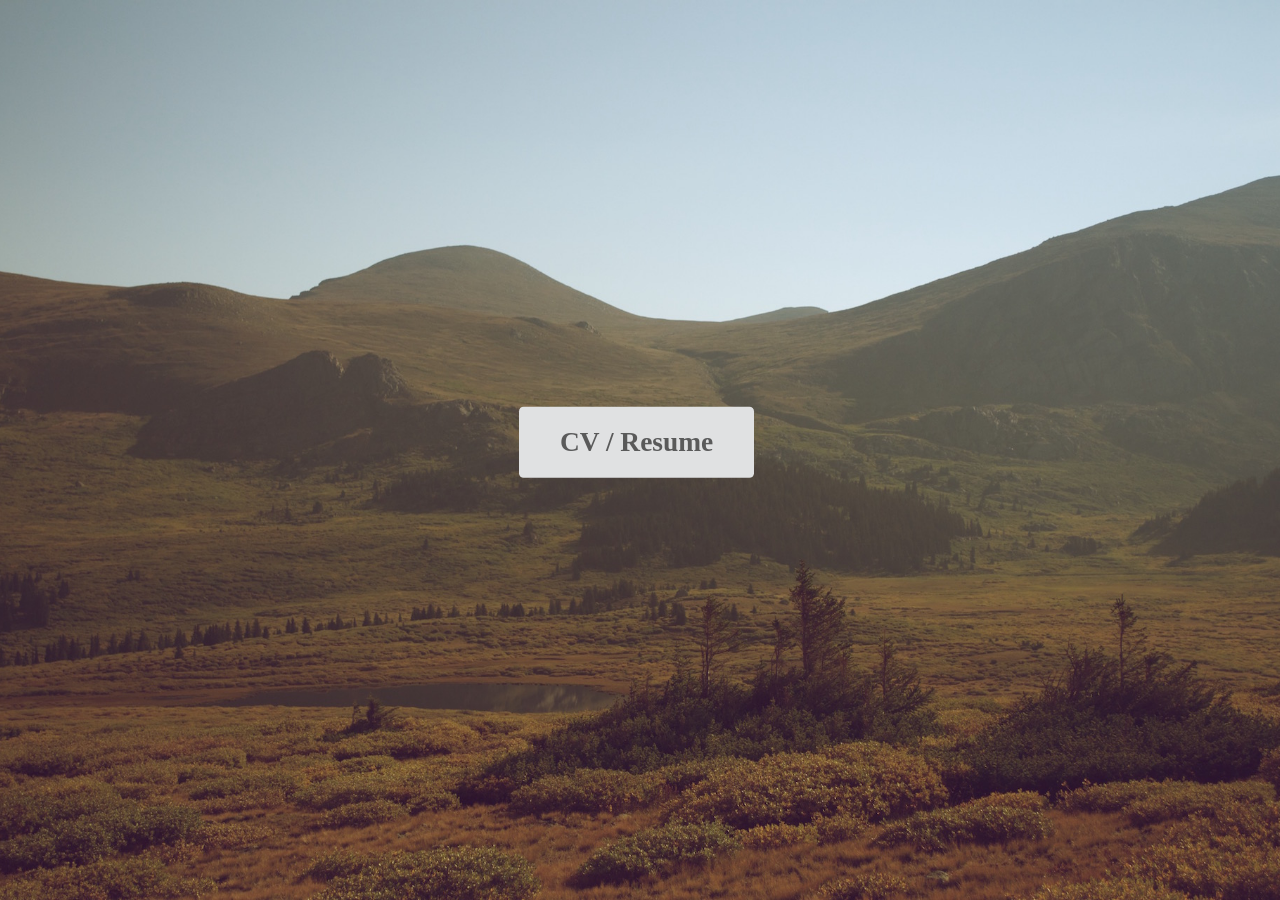
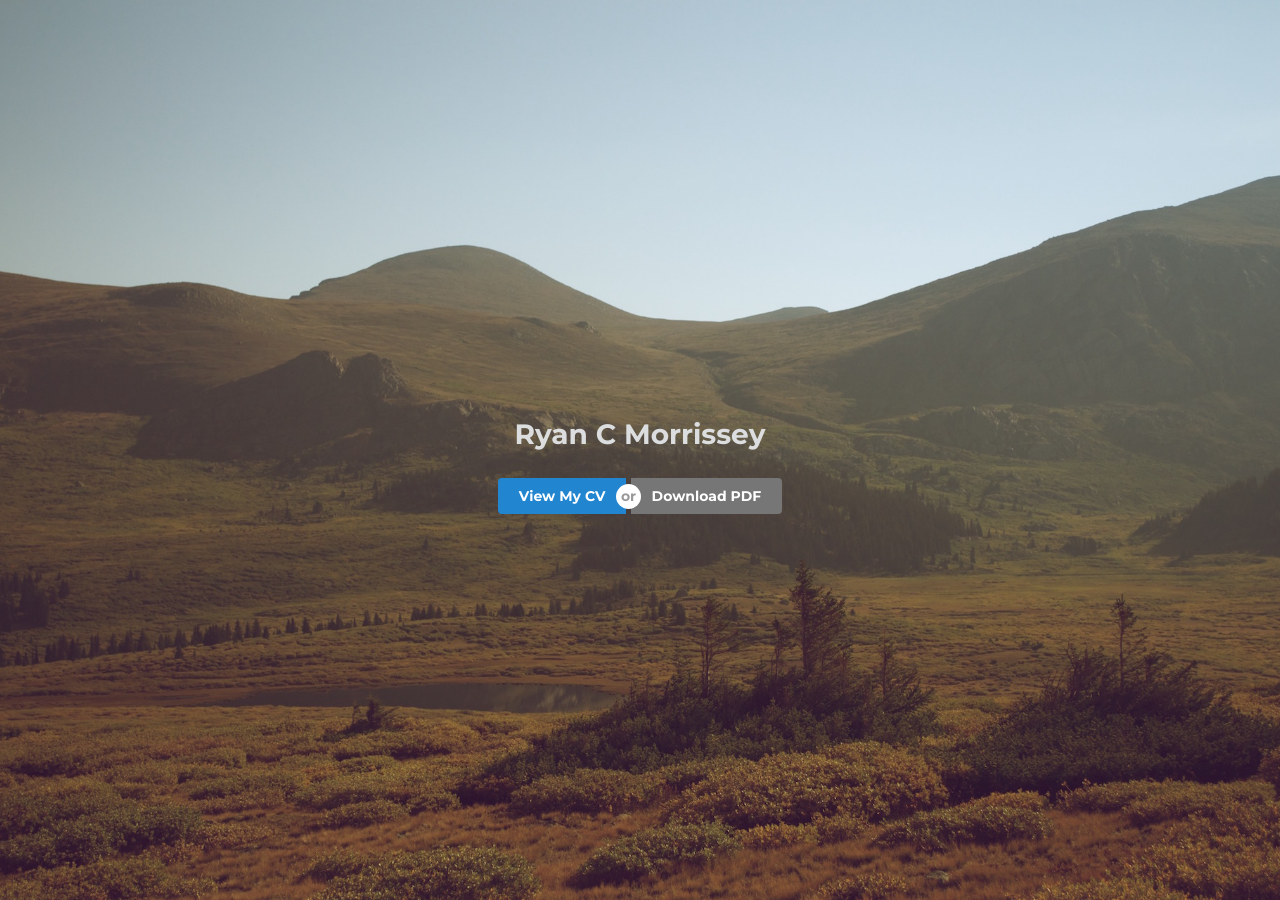
Before and after one commit to 23maverick23/23maverick23.github.io, a Jekyll site: the page built from index.html, in a window 1280 px wide. Built offline with Jekyll 4.4.1, drawn with Linux system fonts in a browser that asks for light colours; nearby versions of some CDN libraries; some web fonts are replaced.

Commit message:
Update links

```diff
--- a/_includes/main.html
+++ b/_includes/main.html
@@ -1,9 +1,27 @@
 <div class="ui middle aligned grid child">
     <div class="column">
         <div class="ui center aligned page grid">
-            <div class="eight wide column">
-                <a class="massive ui button" href="http://ryancmorrissey.com/cv/">CV / Resume</a>
+            <div class="row">
+                <div class="sixteen wide column">
+                    <div class="ui huge center aligned grey inverted header">Ryan C Morrissey</div>
+                </div>
             </div>
         </div>
     </div>
 </div>
+
+<div class="ui middle aligned grid child">
+    <div class="column">
+        <div class="ui center aligned page grid">
+            <div class="row">
+                <div class="sixteen wide column">
+                    <div class="ui buttons">
+                        <a class="ui primary button" href="http://ryancmorrissey.com/cv/">View My CV</a>
+                        <div class="or"></div>
+                        <a class="ui grey button" href="http://ryancmorrissey.com/cv/downloads/ryancmorrissey-cv.pdf">Download PDF</a>
+                    </div>
+                </div>
+            </div>
+        </div>
+    </div>
+</div>
--- a/_layouts/base.html
+++ b/_layouts/base.html
@@ -37,7 +37,7 @@
     <!-- Stylesheets -->
     <!-- <link rel="stylesheet" href="https://cdn.jsdelivr.net/npm/semantic-ui@2.3.1/dist/semantic.min.css"> -->
     <link href="https://fonts.googleapis.com/css?family=Fenix|Montserrat:700" rel="stylesheet">
-    <link rel="stylesheet" href="https://use.fontawesome.com/releases/v5.0.9/css/all.css" integrity="sha384-5SOiIsAziJl6AWe0HWRKTXlfcSHKmYV4RBF18PPJ173Kzn7jzMyFuTtk8JA7QQG1" crossorigin="anonymous">
+    <link rel="stylesheet" href="https://cdn.jsdelivr.net/npm/semantic-ui@2.3.1/dist/semantic.min.css">
     <link rel="stylesheet" href="{{ '/assets/css/style.css' | relative_url }}">
 </head>
 <body>
--- a/_scss/button.scss
+++ b/_scss/button.scss
@@ -22,7 +22,7 @@
   vertical-align: baseline;
   background: #E0E1E2 none;
   color: rgba(0, 0, 0, 0.6);
-  font-family: $serif_font;
+  font-family: $sans_font;
   margin: 0em 0.25em 0em 0em;
   padding: 0.78571429em 1.5em 0.78571429em;
   text-transform: none;
--- a/assets/css/style.scss
+++ b/assets/css/style.scss
@@ -16,7 +16,7 @@ body, html {
 }
 
 body {
-    font-family: $serif_font !important;
+    font-family: $sans_font !important;
 }
 
 body {
```
